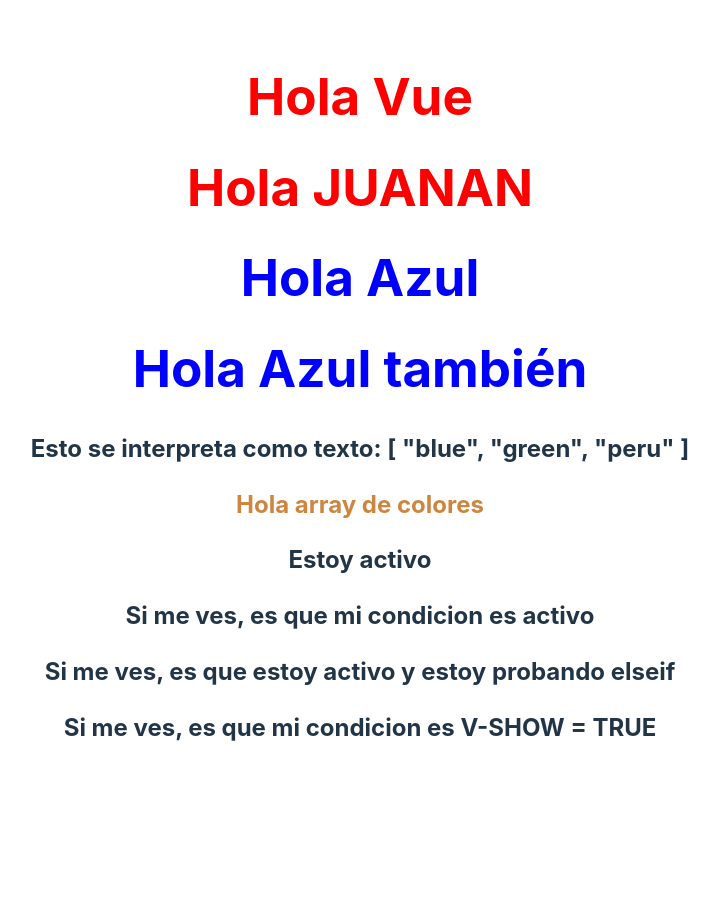
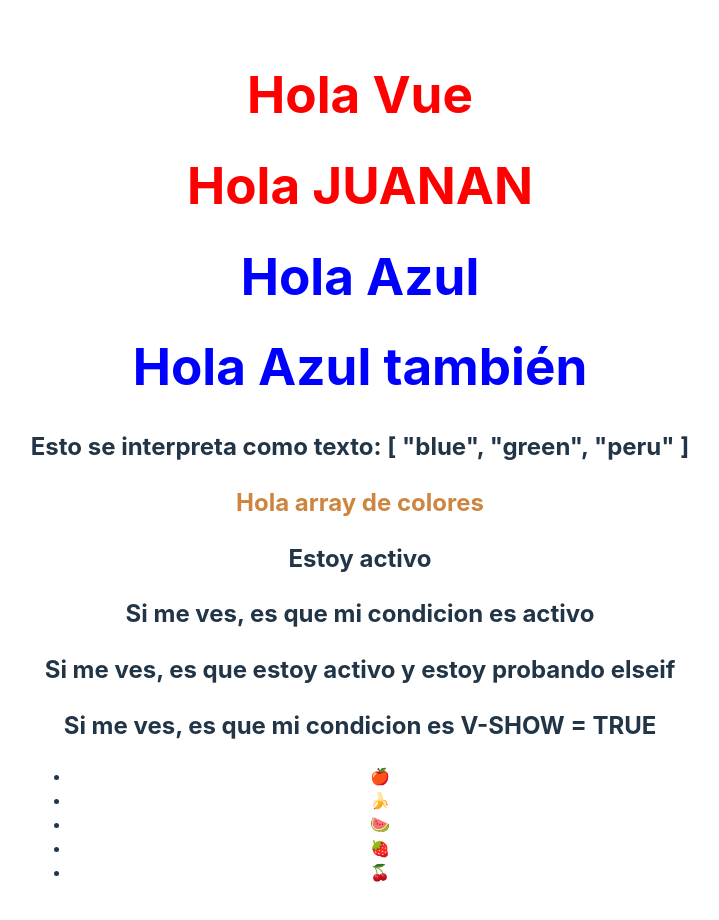
Before and after one commit to JuananA1000/HolaVue, a Vue app: page / in a window 1280 px wide. Shown: the top 920 px of the page, without its empty margins (280-999 px from the left). Before the commit the page ends 800 px from the top, so only its background shows below. Built offline with nearby package versions, Linux system fonts and the light colour scheme.

Commit message:
Directiva v-for básica

```diff
--- a/src/App.vue
+++ b/src/App.vue
@@ -2,6 +2,8 @@
 const nombre = 'Juanan';
 const colorDeEstilo = 'color: blue';
 const arrayColores = ['blue', 'green', 'peru'];
+const arrayFrutas = ['🍎', '🍌', '🍉', '🍓', '🍒'];
+
 const activo = true;
 
 console.log('Hola Vue');
@@ -29,6 +31,11 @@
 
   <!-- V-SHOW cambia la propiedad DISPLAY a NONE -->
   <h2 v-show="activo">Si me ves, es que mi condicion es V-SHOW = TRUE</h2>
+
+  <!-- V-FOR es similar a los map() o forEach() de ReactJS -->
+  <ul>
+    <li v-for="fruta in arrayFrutas">{{ fruta }}</li>
+  </ul>
 </template>
 
 <style>
```
